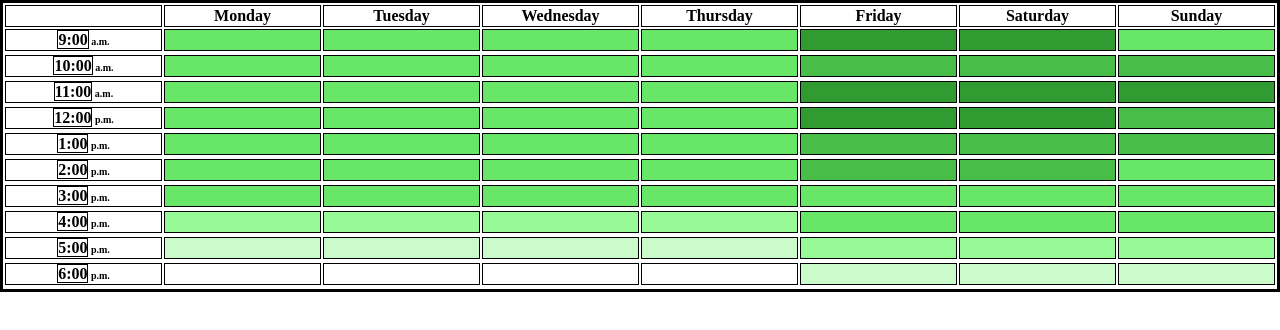
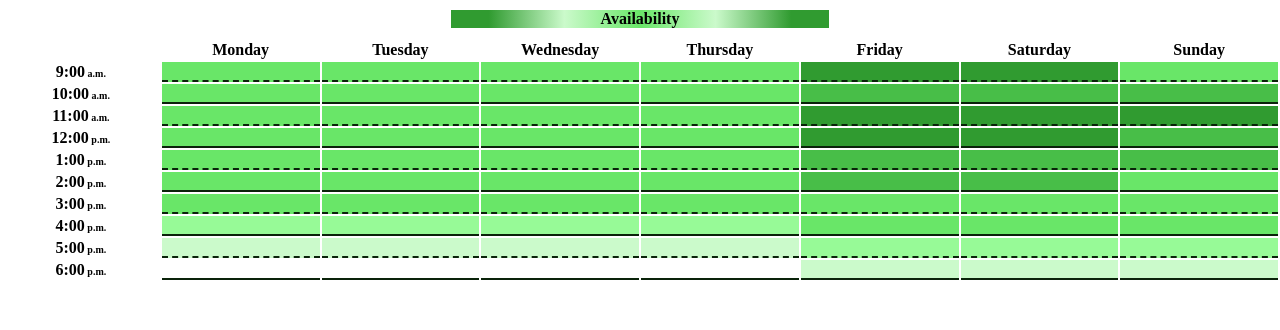
Before and after one commit to OnasSitchinTime/Onas, a plain HTML site: page FCCProjects/CSS-Projects/VARIABLES/BuildAnAvailabilityTable/index.html in a window 1280 px wide. Drawn offline with Linux system fonts and the light colour scheme.

Commit message:
FCC Lab - This was fun; and I actually had to fight with height and width and getting my elements to fit within their container instead of being given the values to do that so that was an experience I apprecited! I had to fight with it and my linear gradient would not pass as it, but mine it prettier than the one that passed so I am keeping it.

```diff
--- a/FCCProjects/CSS-Projects/VARIABLES/BuildAnAvailabilityTable/index.html
+++ b/FCCProjects/CSS-Projects/VARIABLES/BuildAnAvailabilityTable/index.html
@@ -10,6 +10,11 @@
 
 <body>
     <table>
+        <div id="legend">
+            <div id="legend-gradient">
+                <span> Availability </span>
+            </div>
+        </div>
         <tr>
             <th></th>
             <th class="header">Monday</th>
@@ -30,8 +35,7 @@
             <td class="available-5"></td>
             <td class="available-3"></td>
         </tr>
-        <tr class="sharp"></tr>
-        <tr class="half">
+        <tr class="sharp">
             <th class="time"><span class="header">10:00</span> a.m.</th>
             <td class="available-3"></td>
             <td class="available-3"></td>
@@ -41,7 +45,6 @@
             <td class="available-4"></td>
             <td class="available-4"></td>
         </tr>
-        <tr class="sharp"></tr>
         <tr class="half">
             <th class="time"><span class="header">11:00</span> a.m.</th>
             <td class="available-3"></td>
@@ -52,8 +55,7 @@
             <td class="available-5"></td>
             <td class="available-5"></td>
         </tr>
-        <tr class="sharp"></tr>
-        <tr class="half">
+        <tr class="sharp">
             <th class="time"><span class="header">12:00</span> p.m.</th>
             <td class="available-3"></td>
             <td class="available-3"></td>
@@ -63,7 +65,6 @@
             <td class="available-5"></td>
             <td class="available-4"></td>
         </tr>
-        <tr class="sharp"></tr>
         <tr class="half">
             <th class="time"><span class="header">1:00</span> p.m.</th>
             <td class="available-3"></td>
@@ -74,8 +75,7 @@
             <td class="available-4"></td>
             <td class="available-4"></td>
         </tr>
-        <tr class="sharp"></tr>
-        <tr class="half">
+        <tr class="sharp">
             <th class="time"><span class="header">2:00</span> p.m.</th>
             <td class="available-3"></td>
             <td class="available-3"></td>
@@ -85,7 +85,6 @@
             <td class="available-4"></td>
             <td class="available-3"></td>
         </tr>
-        <tr class="sharp"></tr>
         <tr class="half">
             <th class="time"><span class="header">3:00</span> p.m.</th>
             <td class="available-3"></td>
@@ -96,8 +95,7 @@
             <td class="available-3"></td>
             <td class="available-3"></td>
         </tr>
-        <tr class="sharp"></tr>
-        <tr class="half">
+        <tr class="sharp">
             <th class="time"><span class="header">4:00</span> p.m.</th>
             <td class="available-2"></td>
             <td class="available-2"></td>
@@ -107,7 +105,6 @@
             <td class="available-3"></td>
             <td class="available-3"></td>
         </tr>
-        <tr class="sharp"></tr>
         <tr class="half">
             <th class="time"><span class="header">5:00</span> p.m.</th>
             <td class="available-1"></td>
@@ -118,8 +115,7 @@
             <td class="available-2"></td>
             <td class="available-2"></td>
         </tr>
-        <tr class="sharp"></tr>
-        <tr class="half">
+        <tr class="sharp">
             <th class="time"><span class="header">6:00</span> p.m.</th>
             <td class="available-0"></td>
             <td class="available-0"></td>
@@ -129,7 +125,6 @@
             <td class="available-1"></td>
             <td class="available-1"></td>
         </tr>
-        <tr class="sharp"></tr>
     </table>
 </body>
 
--- a/FCCProjects/CSS-Projects/VARIABLES/BuildAnAvailabilityTable/styles.css
+++ b/FCCProjects/CSS-Projects/VARIABLES/BuildAnAvailabilityTable/styles.css
@@ -2,16 +2,15 @@
     --color0: #fff;
     --color1: #cbfacb;
     --color2: #97fa97;
-    --color3: #68e668;
+    --color3: #69e668;
     --color4: #48be48;
     --color5: #309b30;
-    --solid-border: 2px solid black;
-    --dashed-border: 2px dashed black;
+    --solid-border: 2px solid #0a230a;
+    --dashed-border: 2px dashed #0a230a;
 }
 
 * {
     box-sizing: border-box;
-    border: 1px solid black;
     width: 100%;
     margin: 0;
 }
@@ -23,30 +22,61 @@ td {
 }
 
 th[class="header"],
-span[class="header"] {
+span[class="header"],
+#legend {
     font-size: 16px;
 }
 
+#legend {
+    display: flex;
+    justify-content: center;
+    align-items: center;
+    text-align: center;
+    font-weight: bold;
+    padding: 10px;
+}
+
+#legend-gradient {
+    background-image:
+        linear-gradient(90deg,
+            var(--color5),
+            var(--color5) 10%,
+            var(--color1),
+            var(--color3),
+            var(--color1),
+            var(--color5)90%,
+            var(--color5) 100%);
+    width: 30%;
+}
+
 .available-0 {
-    background: var(--color0);
+    background-color: var(--color0);
 }
 
 .available-1 {
-    background: var(--color1);
+    background-color: var(--color1);
 }
 
 .available-2 {
-    background: var(--color2);
+    background-color: var(--color2);
 }
 
 .available-3 {
-    background: var(--color3);
+    background-color: var(--color3);
 }
 
 .available-4 {
-    background: var(--color4);
+    background-color: var(--color4);
 }
 
 .available-5 {
-    background: var(--color5);
+    background-color: var(--color5);
 }
+
+.sharp td {
+    border-bottom: var(--solid-border);
+}
+
+.half td {
+    border-bottom: var(--dashed-border);
+}
```
Also changed, not shown: 4 other files.
